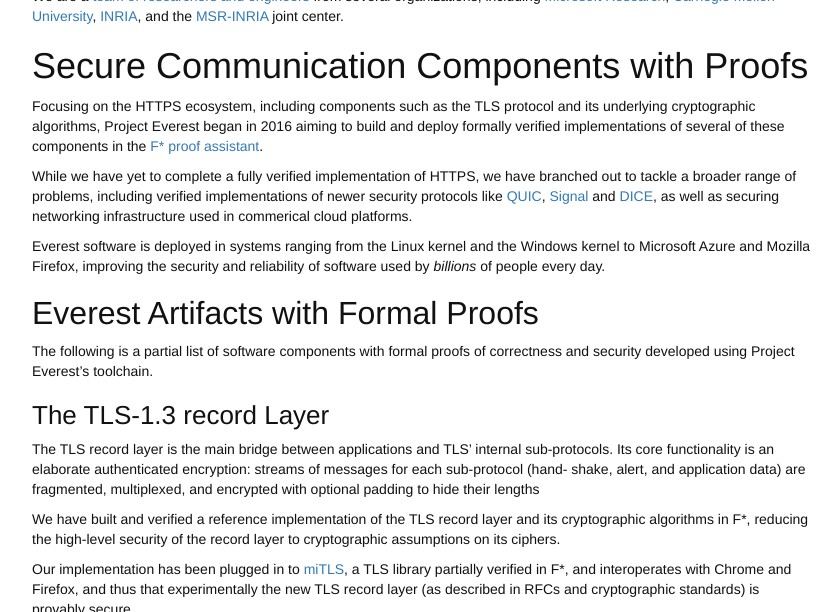
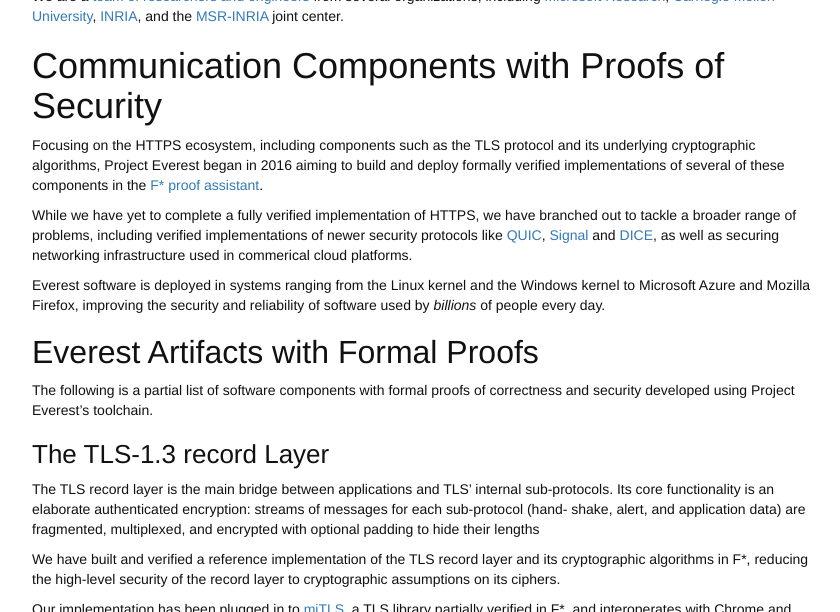
Before and after one commit to project-everest/project-everest.github.io, a Jekyll site: the page built from indexnew.md, in a window 1280 px wide and 900 px high, cut to the strip 288-900 px from the top of the window. Shown: the whole strip, without its empty margins (218-1058 px from the left). Built offline with Jekyll 4.4.1, drawn with Linux system fonts in a browser that asks for light colours; some of the changed text lies outside the part shown.

Commit message:
sub title revision

```diff
--- a/indexnew.md
+++ b/indexnew.md
@@ -19,7 +19,7 @@
 [MSR-INRIA](https://www.microsoft.com/en-us/research/collaboration/inria-joint-centre/)
 joint center.
 
-# Secure Communication Components with Proofs
+# Communication Components with Proofs of Security
 
 Focusing on the HTTPS ecosystem, including components such as the TLS
 protocol and its underlying cryptographic algorithms, Project Everest
```
Also changed, not shown: other parts of indexnew.md (+1 -1 lines).
